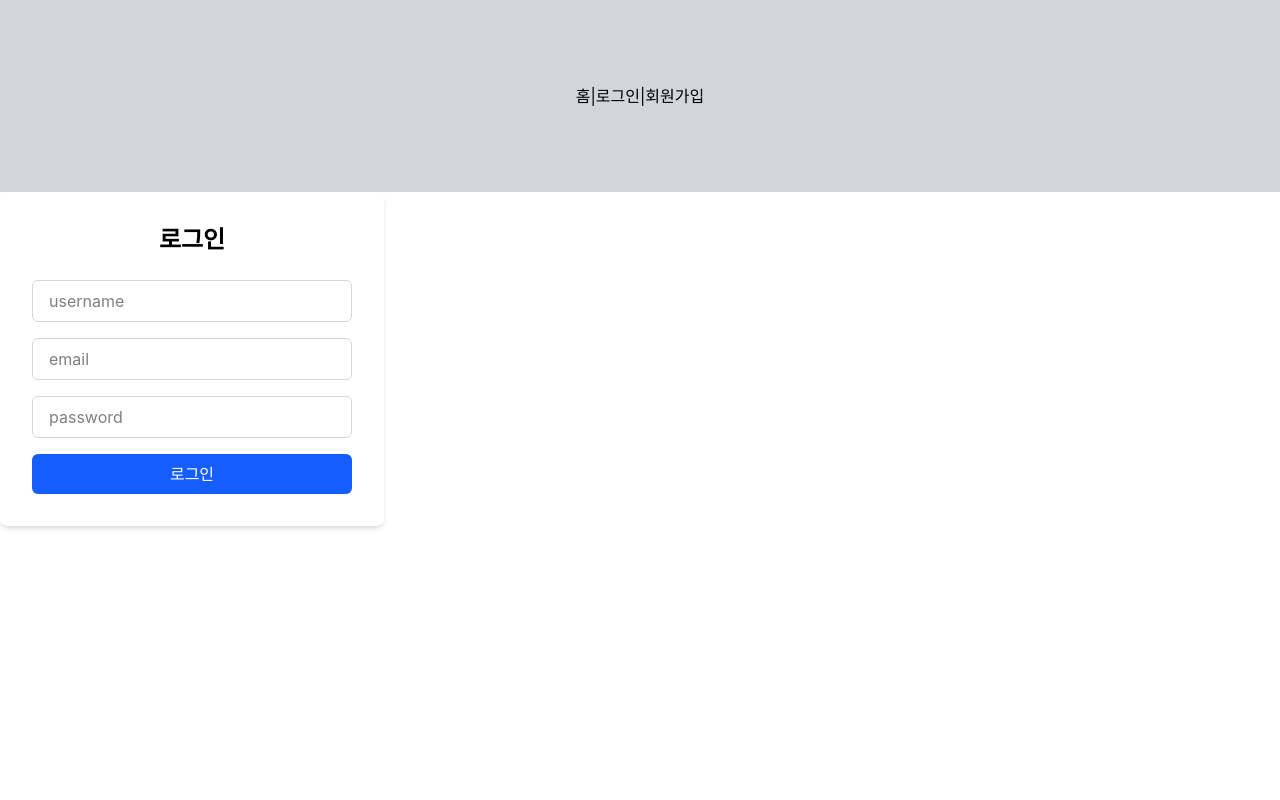
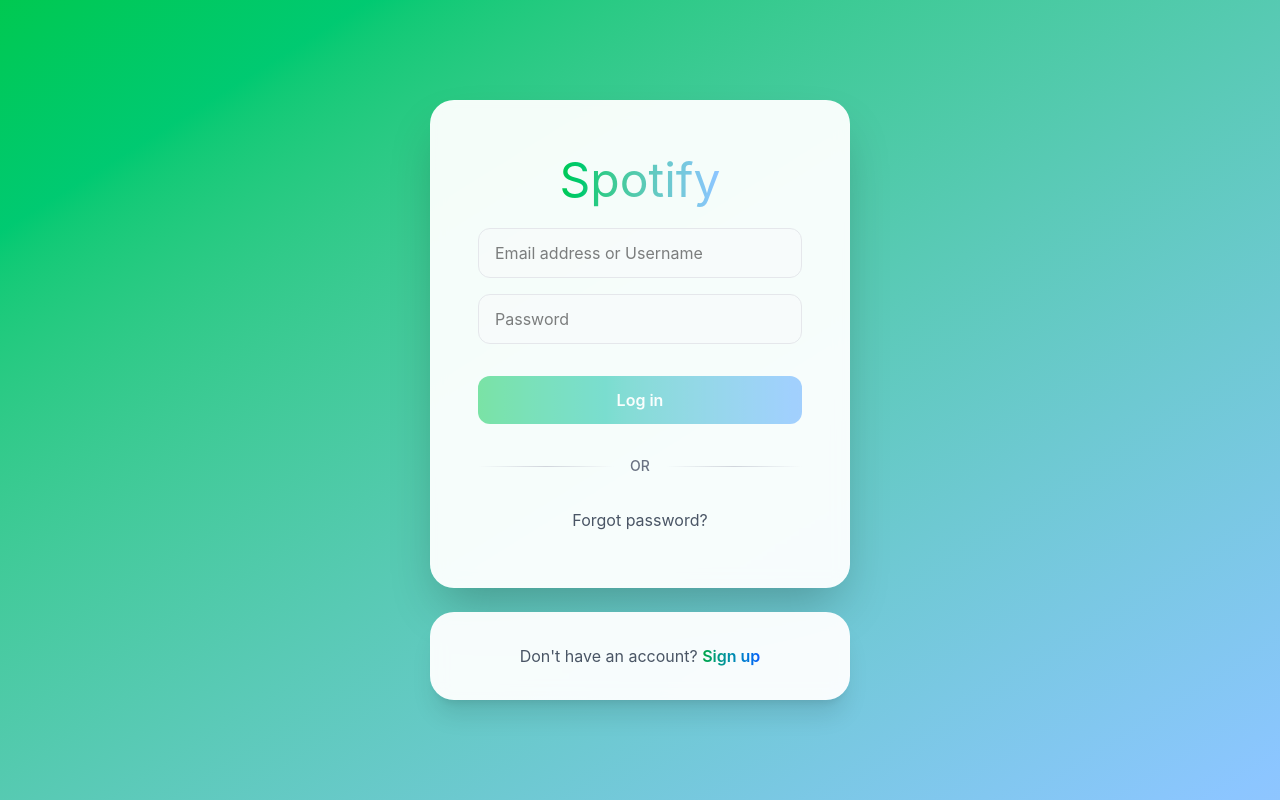
Before and after one commit to crado00/team-project, a React (Vite) app in the folder music-playlist-frontend/: page /login in a window 1280 px wide. Built offline with nearby package versions, Linux system fonts and the light colour scheme; no server answers.

Commit message:
login, 회원가입 화면 구현 수정

```diff
--- a/music-playlist-frontend/package.json
+++ b/music-playlist-frontend/package.json
@@ -11,9 +11,11 @@
   },
   "dependencies": {
     "@tailwindcss/vite": "^4.1.14",
+    "axios": "^1.12.2",
     "react": "^19.1.1",
     "react-dom": "^19.1.1",
-    "react-router-dom": "^7.9.4"
+    "react-router-dom": "^7.9.4",
+    "zustand": "^5.0.8"
   },
   "devDependencies": {
     "@eslint/js": "^9.36.0",
--- a/music-playlist-frontend/src/App.jsx
+++ b/music-playlist-frontend/src/App.jsx
@@ -1,21 +1,28 @@
-import React from 'react';
-import { BrowserRouter, Routes, Route, Link } from "react-router-dom";
-import Home from './pages/home';
-import Login from './pages/login';
-import Signup from './pages/signup';
+import React from "react";
+import { BrowserRouter, Navigate, Route, Routes } from "react-router-dom";
+import Home from "./pages/home";
+import Signup from "./pages/signup";
+import Login from "./pages/login";
+import useAuthStore from "./store/authStore";
 
 const App = () => {
+  const { isAuthenticated } = useAuthStore();
 
   return (
     <BrowserRouter>
-      <nav className="flex justify-center items-center h-48 bg-gray-300">
-        <Link to="/">홈</Link> | <Link to="/login">로그인</Link> | <Link to="/signup">회원가입</Link>
-      </nav>
-
       <Routes>
-        <Route path="/" element={<Home />} />
-        <Route path="/login" element={<Login />} />
-        <Route path="/signup" element={<Signup />} />
+        <Route
+          path="/"
+          element={isAuthenticated ? <Navigate to="/" /> : <Home />}
+        />
+        <Route
+          path="/login"
+          element={isAuthenticated ? <Navigate to="/" /> : <Login />}
+        />
+        <Route
+          path="/signup"
+          element={isAuthenticated ? <Navigate to="/" /> : <Signup />}
+        />
       </Routes>
     </BrowserRouter>
   );
--- /dev/null
+++ b/music-playlist-frontend/src/components/ui/Button.jsx
@@ -0,0 +1,34 @@
+const Button = ({
+  children,
+  onClick,
+  type = "button",
+  variant = "primary",
+  disabled = false,
+  className = "",
+  icon = null,
+}) => {
+  const baseStyles =
+    "w-full py-3 rounded-xl font-semibold text-base transition-all duration-200 flex items-center justify-center";
+
+  const variants = {
+    primary:
+      "bg-gradient-to-r from-green-500 to-blue-400 text-white hover:shadow-lg transform hover:scale-[1.02] disabled:opacity-50",
+    secondary:
+      "bg-white border border-gray-200 text-gray-700 hover:bg-gray-50 hover:shadow-md transform hover:scale-[1.02]",
+    dark: "db-gray-900 text-white hover:bg-gray-800 hover:shadow-md transform hover:scale-[1.02]",
+  };
+
+  return (
+    <button
+      type={type}
+      onClick={onClick}
+      disabled={disabled}
+      className={`${baseStyles} ${variants[variant]} ${className}`}
+    >
+      {icon && <span className="mr-3">{icon}</span>}
+      {children}
+    </button>
+  );
+};
+
+export default Button;
--- /dev/null
+++ b/music-playlist-frontend/src/components/ui/Input.jsx
@@ -0,0 +1,23 @@
+const Input = ({
+  type = "text",
+  placeholder,
+  value,
+  onChange,
+  name,
+  required = false,
+  className = "",
+}) => {
+  return (
+    <input
+      type={type}
+      name={name}
+      placeholder={placeholder}
+      value={value}
+      onChange={onChange}
+      required={required}
+      className={`w-full px-4 py-3 bg-gray-50/50 border border-gray-200 rounded-xl text-base focus:outline-none focus:border-pink-400 focus:ring-2 focus:ring-pink-100 transition-all`}
+    />
+  );
+};
+
+export default Input;
--- a/music-playlist-frontend/src/pages/home.jsx
+++ b/music-playlist-frontend/src/pages/home.jsx
@@ -3,8 +3,10 @@
 const home = () => {
     return (
         <div>
-            <h2 className="flex justify-center items-center h-48 bg-gray-100">🏠 홈 페이지입니다</h2>
+            <h2 className="flex justify-center items-center h-250 bg-green-300">🏠 홈 페이지입니다</h2>
         </div>
+
+
     );
 };
 
--- a/music-playlist-frontend/src/pages/login.jsx
+++ b/music-playlist-frontend/src/pages/login.jsx
@@ -1,51 +1,121 @@
-import React, { useState } from 'react';
+import React, { useState } from "react";
+import { Link, useNavigate } from "react-router-dom";
+import Button from "../components/ui/Button";
+import Input from "../components/ui/Input";
+import useAuthStore from "../store/authStore";
 
-function Login() {
-  const [email, setEmail] = useState('');
-  const [password, setPassword] = useState('');
+const Login = () => {
+  const navigate = useNavigate();
 
-  const handleSubmit = (e) => {
-    e.preventDefault();
-    console.log('Email:', email);
-    console.log('Password:', password);
+  const { login, loading, error } = useAuthStore();
+
+  const [formData, setFormData] = useState({
+    emailOrUsername: "",
+    password: "",
+  });
+
+  const isEmail = (value) => {
+    const emailRegex = /^[^\s@]+@[^\s@]+\.[^\s@]+$/;
+    return emailRegex.test(value);
   };
 
+  const handleSubmit = async (e) => {
+    e.preventDefault();
+    try {
+      const loginData = isEmail(formData.emailOrUsername)
+        ? { email: formData.emailOrUsername, password: formData.password }
+        : { username: formData.emailOrUsername, password: formData.password };
+
+      console.log(loginData);
+      await login(loginData);
+      navigate("/");
+    } catch (err) {
+      console.error(err);
+    }
+  };
+
+  const handleChange = (e) => {
+    setFormData({
+      ...formData,
+      [e.target.name]: e.target.value,
+    });
+  };
+
+
   return (
-    <div className="bg-white p-8 rounded-lg shadow-md w-full max-w-sm">
-      <h2 className="text-2xl font-bold mb-6 text-center">로그인</h2>
-      <form onSubmit={handleSubmit} className="space-y-4">
-        <input
+    <div className="min-h-screen flex flex-col justify-center items-center bg-gradient-to-br from-green-500 to-blue-300">
+      <div className="max-w-[420px] space-y-6 my-12">
+        <div className="bg-white/95 backdrop-blur-sm rounded-3xl shadow-2xl px-12 py-14">
+          <h1 className="text-center mb-6">
+            <span className="text-5xl bg-gradient-to-r from-green-500 to-blue-300 bg-clip-text text-transparent">
+              Spotify
+            </span>
+          </h1>
+
+          <form className="space-y-4" onSubmit={handleSubmit}>
+            <Input
               type="text"
-          placeholder="username"
-          value={email}
-          onChange={(e) => setEmail(e.target.value)}
+              name="emailOrUsername"
+              placeholder="Email address or Username"
+              value={formData.email}
+              onChange={handleChange}
               required
-          className="w-full px-4 py-2 border border-gray-300 rounded-md focus:outline-none focus:ring-2 focus:ring-blue-500"
-        />        <input
-          type="email"
-          placeholder="email"
-          value={email}
-          onChange={(e) => setEmail(e.target.value)}
+            />
+
+            <Input
+              type="password"
+              name="password"
+              placeholder="Password"
+              value={formData.password}
+              onChange={handleChange}
               required
-          className="w-full px-4 py-2 border border-gray-300 rounded-md focus:outline-none focus:ring-2 focus:ring-blue-500"
             />
-        <input
-          type="password"
-          placeholder="password"
-          value={password}
-          onChange={(e) => setPassword(e.target.value)}
-          required
-          className="w-full px-4 py-2 border border-gray-300 rounded-md focus:outline-none focus:ring-2 focus:ring-blue-500"
-        />
-        <button
+
+            <Button
+              className="mt-4"
               type="submit"
-          className="w-full bg-blue-600 text-white py-2 rounded-md hover:bg-blue-700 transition duration-200"
+              disabled={
+                loading || !formData.emailOrUsername || !formData.password
+              }
             >
-          로그인
-        </button>
+              {loading ? "Logging in..." : "Log in"}
+            </Button>
           </form>
+
+          {error && (
+            <p className="text-red-500 text-xs text-center mt-4">{error}</p>
+          )}
+
+          <div className="flex items-center my-8">
+            <div className="flex-1 h-px bg-gradient-to-r from-transparent via-gray-300 to-transparent"></div>
+            <span className="px-4 text-gray-500 text-sm font-medium">OR</span>
+            <div className="flex-1 h-px bg-gradient-to-r from-transparent via-gray-300 to-transparent"></div>
+          </div>
+
+
+          <Link
+            to="/forgot-password"
+            className="block text-center text-base text-gray-600 hover:text-pink-500 transition-colors mt-8"
+          >
+            Forgot password?
+          </Link>
+        </div>
+
+        <div className="bg-white/95 backdrop-blur-sm rounded-3xl shadow-xl px-12 py-8 text-center">
+          <p className="text-gray-600">
+            Don't have an account?{" "}
+            <Link
+              to="/signup"
+              className="bg-gradient-to-r from-green-600 to-blue-600 bg-clip-text text-transparent font-semibold hover:from-green-700 hover:to-blue-700 transition-all "
+            >
+              Sign up
+            </Link>
+          </p>
+        </div>
+
+      </div>
     </div>
   );
-}
+};
 
 export default Login;
--- a/music-playlist-frontend/src/pages/signup.jsx
+++ b/music-playlist-frontend/src/pages/signup.jsx
@@ -31,15 +31,7 @@
     <div className="bg-white p-8 rounded-lg shadow-md w-full max-w-sm">
       <h2 className="text-2xl font-bold mb-6 text-center">회원가입</h2>
       <form onSubmit={handleSubmit} className="space-y-4">
-        <input
-          type="text"
-          name="username"
-          placeholder="user ID"
-          value={form.name}
-          onChange={handleChange}
-          required
-          className="w-full px-4 py-2 border border-gray-300 rounded-md focus:outline-none focus:ring-2 focus:ring-blue-500"
-        />
+
         <input
           type="text"
           name="name"
--- /dev/null
+++ b/music-playlist-frontend/src/services/api.js
@@ -0,0 +1,35 @@
+import axios from "axios";
+import StorageService from "./storage";
+
+const API_URL = import.meta.env.VITE_API_URL || "http://localhost:8080";
+
+const api = axios.create({
+  baseURL: API_URL,
+  headers: {
+    "Content-Type": "application/json",
+  },
+});
+
+api.interceptors.request.use(
+  (config) => {
+    const token = StorageService.getAccessToken();
+    if (token) {
+      config.headers.Authorization = `Bearer ${token}`;
+    }
+    return config;
+  },
+  (err) => Promise.reject(err)
+);
+
+api.interceptors.response.use(
+  (response) => response,
+  (err) => {
+    if (err.response?.status === 401) {
+      StorageService.clearAuth();
+      window.location.href = "/login";
+    }
+    return Promise.reject(err);
+  }
+);
+
+export default api;
--- /dev/null
+++ b/music-playlist-frontend/src/services/auth.js
@@ -0,0 +1,40 @@
+import api from "./api";
+
+export const authService = {
+  async login(userData) {
+    const response = await api.post("/api/auth/login", userData);
+    const { access_token, refresh_token, user } = response.data;
+
+    localStorage.setItem("accessToken", access_token);
+    localStorage.setItem("refreshToken", refresh_token);
+    localStorage.setItem("user", JSON.stringify(user));
+
+    return response.data;
+  },
+
+  async register(userData) {
+    const response = await api.post("/api/auth/register", userData);
+    const { access_token, refresh_token, user } = response.data;
+
+    localStorage.setItem("accessToken", access_token);
+    localStorage.setItem("refreshToken", refresh_token);
+    localStorage.setItem("user", JSON.stringify(user));
+
+    return response.data;
+  },
+
+  logout() {
+    localStorage.removeItem("accessToken");
+    localStorage.removeItem("refreshToken");
+    localStorage.removeItem("user");
+  },
+
+  getCurrentUser() {
+    const userStr = localStorage.getItem("user");
+    return userStr ? JSON.parse(userStr) : null;
+  },
+
+  isAuthenticated() {
+    return !!localStorage.getItem("accessToken");
+  },
+};
--- /dev/null
+++ b/music-playlist-frontend/src/store/authStore.js
@@ -0,0 +1,60 @@
+import { create } from "zustand";
+import { authService } from "../services/auth";
+
+const useAuthStore = create((set) => ({
+  user: authService.getCurrentUser(),
+  isAuthenticated: authService.isAuthenticated(),
+  loading: false,
+  error: null,
+
+  login: async (userData) => {
+    set({ loading: true, error: null });
+    try {
+      const data = await authService.login(userData);
+      set({
+        user: data.user,
+        isAuthenticated: true,
+        loading: false,
+      });
+      return data;
+    } catch (err) {
+      set({
+        loading: false,
+        error: err.response?.data?.message || "Login failed",
+      });
+      throw err;
+    }
+  },
+
+  register: async (userData) => {
+    set({ loading: true, error: null });
+    try {
+      const data = await authService.register(userData);
+      set({
+        user: data.user,
+        isAuthenticated: true,
+        loading: false,
+      });
+      return data;
+    } catch (err) {
+      set({
+        loading: false,
+        error: err.response?.data?.message || "Registration failed",
+      });
+      throw err;
+    }
+  },
+
+  logout: () => {
+    authService.logout();
+    set({
+      user: null,
+      isAuthenticated: false,
+      error: null,
+    });
+  },
+
+  setAuth: (authData) => set(authData),
+}));
+
+export default useAuthStore;
```
Also changed, not shown: music-playlist-frontend/src/pages/UserList.jsx (added, +42 -0 lines), music-playlist-frontend/src/services/storage.js (added, +18 -0 lines), 1 other file (tests, documents, lock files or other folders). Lines whose indentation alone changed are shown as unchanged.
